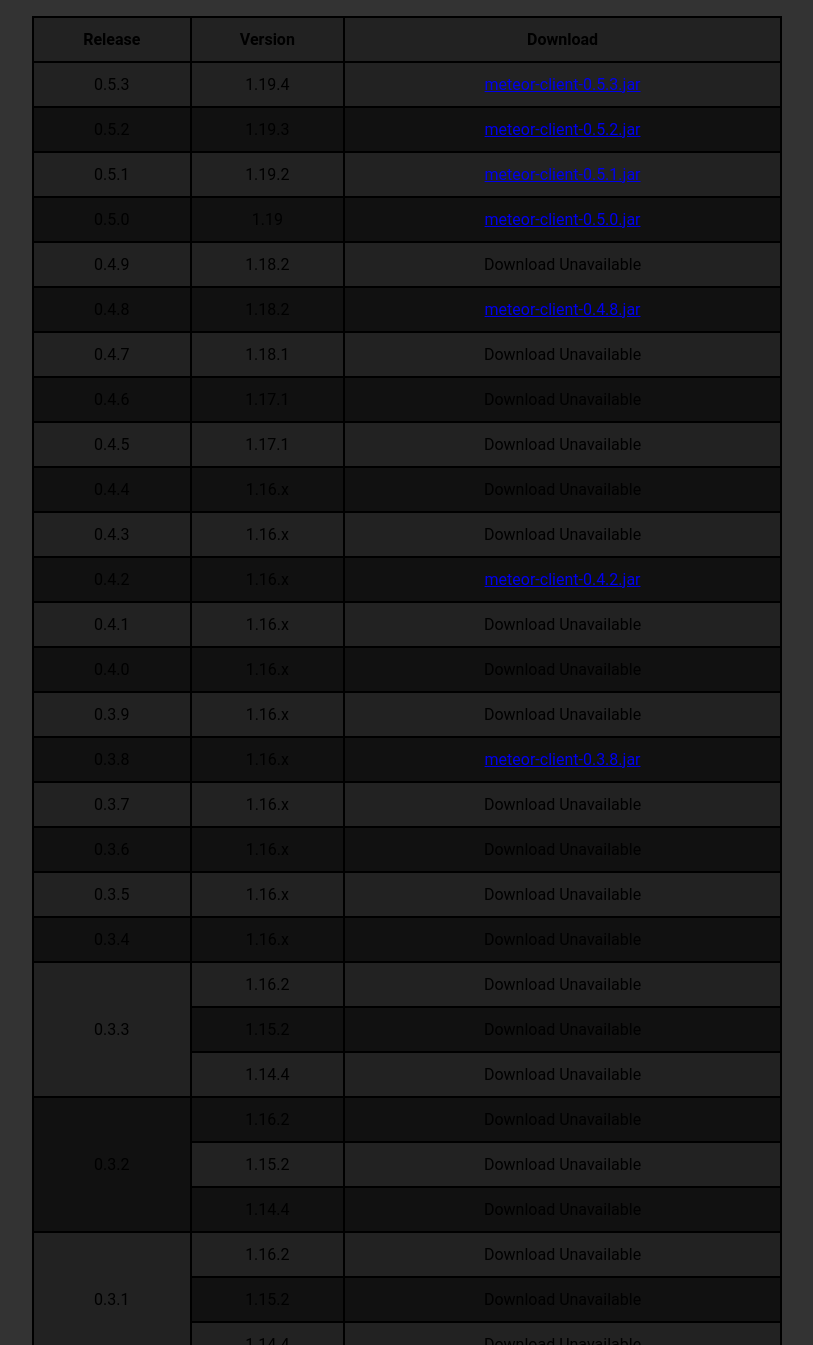
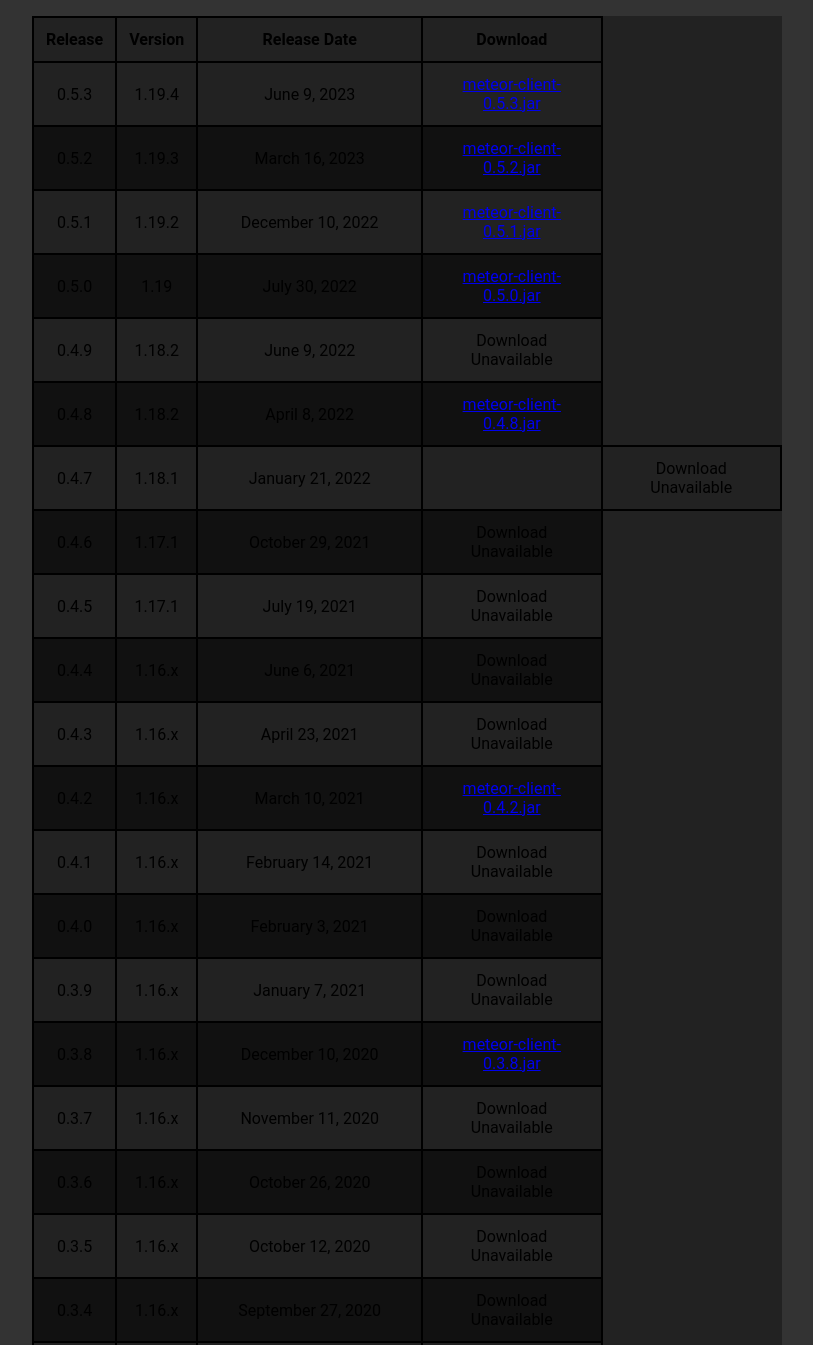
Before and after one commit to ManInMyVan/meteor-archive, a plain HTML site: page index.html in a window 1280 px wide. Shown: the part 60-1405 px from the top of the page, without its empty margins (233-1046 px from the left). Drawn offline with Linux system fonts and the light colour scheme.

Commit message:
Added release date Collum for most rows

```diff
--- a/index.html
+++ b/index.html
@@ -11,6 +11,7 @@
                     <tr>
                         <th scope="col"><b>Release</b></th>
                         <th scope="col"><b>Version</b></th>
+                        <th scope="col"><b>Release Date</b></th>
                         <th scope="col"><b>Download</b></th>
                     </tr>
                 </thead>
@@ -18,106 +19,127 @@
                     <tr>
                         <td>0.5.3</td>
                         <td>1.19.4</td>
+                        <td>June 9, 2023</td>
                         <td><a href="https://github.com/ManInMyVan/meteor-archive/releases/download/0.5.3/meteor-client-0.5.3.jar">meteor-client-0.5.3.jar</a></td>
                     </tr>
                     <tr>
                         <td>0.5.2</td>
                         <td>1.19.3</td>
+                        <td>March 16, 2023</td>
                         <td><a href="https://github.com/ManInMyVan/meteor-archive/releases/download/0.5.2/meteor-client-0.5.2.jar">meteor-client-0.5.2.jar</a></td>
                     </tr>
                     <tr>
                         <td>0.5.1</td>
                         <td>1.19.2</td>
+                        <td>December 10, 2022</td>
                         <td><a href="https://github.com/ManInMyVan/meteor-archive/releases/download/0.5.1/meteor-client-0.5.1.jar">meteor-client-0.5.1.jar</a></td>
                     </tr>
                     <tr>
                         <td>0.5.0</td>
                         <td>1.19</td>
+                        <td>July 30, 2022</td>
                         <td><a href="https://github.com/ManInMyVan/meteor-archive/releases/download/0.5.0/meteor-client-0.5.0.jar">meteor-client-0.5.0.jar</a></td>
                     </tr>
                     <tr>
                         <td>0.4.9</td>
                         <td>1.18.2</td>
+                        <td>June 9, 2022</td>
                         <td>Download Unavailable</td>
                     </tr>
                     <tr>
                         <td>0.4.8</td>
                         <td>1.18.2</td>
+                        <td>April 8, 2022</td>
                         <td><a href="https://github.com/ManInMyVan/meteor-archive/releases/download/0.4.8/meteor-client-0.4.8.jar">meteor-client-0.4.8.jar</a></td>
                     </tr>
                     <tr>
                         <td>0.4.7</td>
                         <td>1.18.1</td>
+                        <td>January 21, 2022<td>
                         <td>Download Unavailable</td>
                     </tr>
                     <tr>
                         <td>0.4.6</td>
                         <td>1.17.1</td>
+                        <td>October 29, 2021</td>
                         <td>Download Unavailable</td>
                     </tr>
                     <tr>
                         <td>0.4.5</td>
                         <td>1.17.1</td>
+                        <td>July 19, 2021</td>
                         <td>Download Unavailable</td>
                     </tr>
                     <tr>
                         <td>0.4.4</td>
                         <td>1.16.x</td>
+                        <td>June 6, 2021</td>
                         <td>Download Unavailable</td>
                     </tr>
                     <tr>
                         <td>0.4.3</td>
                         <td>1.16.x</td>
+                        <td>April 23, 2021</td>
                         <td>Download Unavailable</td>
                     </tr>
                     <tr>
                         <td>0.4.2</td>
                         <td>1.16.x</td>
+                        <td>March 10, 2021</td>
                         <td><a href="https://github.com/ManInMyVan/meteor-archive/releases/download/0.4.2/meteor-client-0.4.2.jar">meteor-client-0.4.2.jar</a></td>
                     </tr>
                     <tr>
                         <td>0.4.1</td>
                         <td>1.16.x</td>
+                        <td>February 14, 2021</td>
                         <td>Download Unavailable</td>
                     </tr>
                     <tr>
                         <td>0.4.0</td>
                         <td>1.16.x</td>
+                        <td>February 3, 2021</td>
                         <td>Download Unavailable</td>
                     </tr>
                     <tr>
                         <td>0.3.9</td>
                         <td>1.16.x</td>
+                        <td>January 7, 2021</td>
                         <td>Download Unavailable</td>
                     </tr>
                     <tr>
                         <td>0.3.8</td>
                         <td>1.16.x</td>
+                        <td>December 10, 2020</td>
                         <td><a href="https://github.com/ManInMyVan/meteor-archive/releases/download/0.3.8/meteor-client-0.3.8.jar">meteor-client-0.3.8.jar</a></td>
                     </tr>
                     <tr>
                         <td>0.3.7</td>
                         <td>1.16.x</td>
+                        <td>November 11, 2020</td>
                         <td>Download Unavailable</td>
                     </tr>
                     <tr>
                         <td>0.3.6</td>
                         <td>1.16.x</td>
+                        <td>October 26, 2020</td>
                         <td>Download Unavailable</td>
                     </tr>
                     <tr>
                         <td>0.3.5</td>
                         <td>1.16.x</td>
+                        <td>October 12, 2020</td>
                         <td>Download Unavailable</td>
                     </tr>
                     <tr>
                         <td>0.3.4</td>
                         <td>1.16.x</td>
+                        <td>September 27, 2020</td>
                         <td>Download Unavailable</td>
                     </tr>
                     <tr>
                         <td rowspan=3>0.3.3</td>
                         <td>1.16.2</td>
+                        <td rowspan=3>September 13, 2020</td>
                         <td>Download Unavailable</td>
                         </tr>
                         <tr>
@@ -131,6 +153,7 @@
                     <tr>
                         <td rowspan=3>0.3.2</td>
                         <td>1.16.2</td>
+                        <td rowspan=3>September 7, 2020</td>
                         <td>Download Unavailable</td>
                         <tr>
                         <td>1.15.2</td>
@@ -144,6 +167,7 @@
                     <tr>
                         <td rowspan=3>0.3.1</td>
                         <td>1.16.2</td>
+                        <td rowspan=3>August 17, 2020</td>
                         <td>Download Unavailable</td>
                         <tr>
                         <td>1.15.2</td>
@@ -157,6 +181,7 @@
                     <tr>
                         <td rowspan=3>0.3.0</td>
                         <td>1.16.1</td>
+                        <td rowspan=3>August 16, 2020</td>
                         <td>Download Unavailable</td>
                         <tr>
                         <td>1.15.2</td>
@@ -170,6 +195,7 @@
                     <tr>
                         <td rowspan=3>0.2.9</td>
                         <td>1.16.1</td>
+                        <td rowspan=3>August 6, 2020</td>
                         <td>Download Unavailable</td>
                         <tr>
                         <td>1.15.2</td>
@@ -183,6 +209,7 @@
                     <tr>
                         <td rowspan=3>0.2.8</td>
                         <td>1.16.1</td>
+                        <td rowspan=3>July 21, 2020</td>
                         <td>Download Unavailable</td>
                         <tr>
                         <td>1.15.2</td>
@@ -196,6 +223,7 @@
                     <tr>
                         <td rowspan=3>0.2.7</td>
                         <td>1.16.1</td>
+                        <td rowspan=3>July 19, 2020</td>
                         <td>Download Unavailable</td>
                         <tr>
                         <td>1.15.2</td>
@@ -209,6 +237,7 @@
                     <tr>
                         <td rowspan=3>0.2.6</td>
                         <td>1.16.1</td>
+                        <td rowspan=3>July 7, 2020</td>
                         <td>Download Unavailable</td>
                         <tr>
                         <td>1.15.2</td>
```
